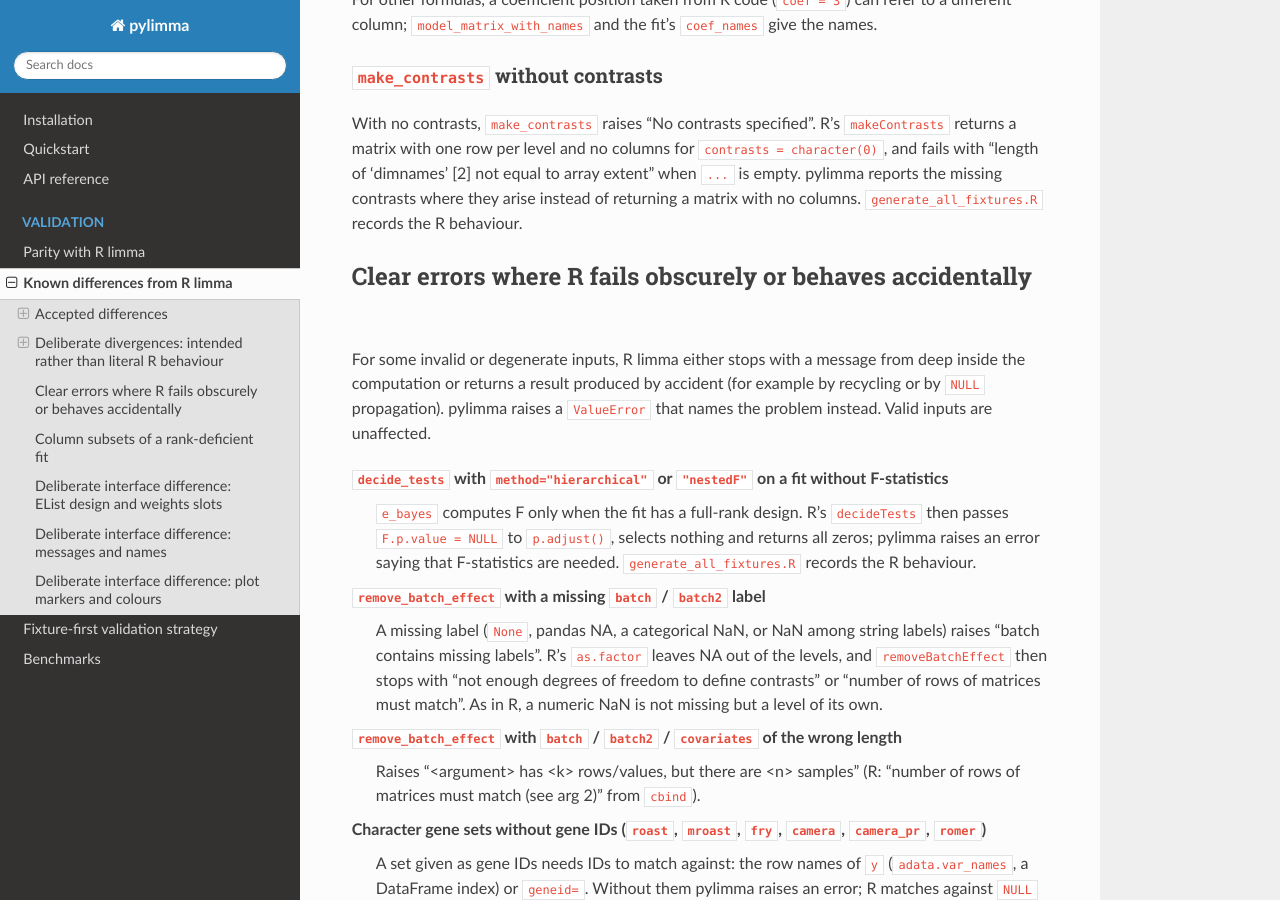
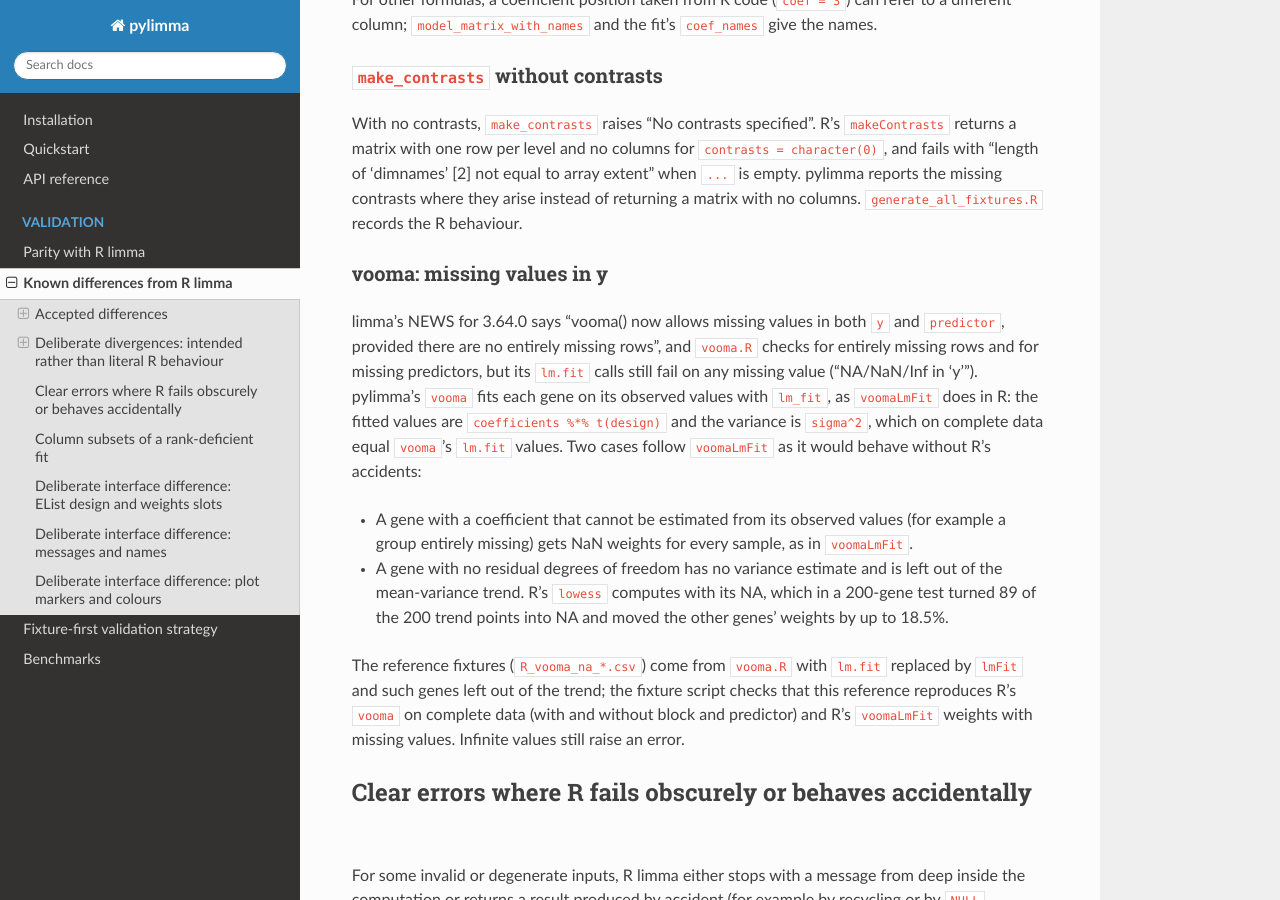
Before and after one commit to john-mulvey/pylimma, a Sphinx documentation site: the page built from docs/validation/known_differences.rst, in a window 1280 px wide and 900 px high, scrolled down 6926 px. Built offline with Sphinx 7.4.7 and the Read the Docs theme 3.1.0, drawn with Linux system fonts in a browser that asks for light colours; pages that are not in the unit, such as notebooks, are missing from menus.

Commit message:
vooma: accept missing values, as limma intends
limma's NEWS for 3.64.0 says vooma allows missing values in y and the
predictor, and vooma.R checks for entirely missing rows and NA
predictors, but its lm.fit calls still fail on any NA. pylimma raised a
clear error, as R fails. vooma now fits each gene on its observed values
with lm_fit when y has missing values, as voomaLmFit does in R: fitted
values from the coefficients and the variance from sigma, which equal
vooma's lm.fit values on complete data (complete data keep the lm.fit
path). As John decided: a gene with no residual df is left out of the
variance trend (R's lowess computes with its NA, which moved other genes'
weights by up to 18.5% in a test), and a gene with a coefficient that
cannot be estimated gets NaN weights, as in voomaLmFit. Infinite values
still raise.

The R reference is vooma.R with lm.fit replaced by lmFit; the fixture
script checks that it reproduces R's vooma on complete data (with and
without block and predictor) and voomaLmFit's weights with missing
values. Recorded under deliberate divergences in known_differences.rst.

```diff
--- a/docs/validation/known_differences.rst
+++ b/docs/validation/known_differences.rst
@@ -377,6 +377,35 @@ With no contrasts, ``make_contrasts`` raises "No contrasts specified". R's
 equal to array extent" when ``...`` is empty. pylimma reports the missing
 contrasts where they arise instead of returning a matrix with no columns.
 ``generate_all_fixtures.R`` records the R behaviour.
+
+vooma: missing values in y
+~~~~~~~~~~~~~~~~~~~~~~~~~~
+
+limma's NEWS for 3.64.0 says "vooma() now allows missing values in both
+``y`` and ``predictor``, provided there are no entirely missing rows",
+and ``vooma.R`` checks for entirely missing rows and for missing
+predictors, but its ``lm.fit`` calls still fail on any missing value
+("NA/NaN/Inf in 'y'"). pylimma's ``vooma`` fits each gene on its
+observed values with ``lm_fit``, as ``voomaLmFit`` does in R: the fitted
+values are ``coefficients %*% t(design)`` and the variance is
+``sigma^2``, which on complete data equal ``vooma``'s ``lm.fit`` values.
+Two cases follow ``voomaLmFit`` as it would behave without R's
+accidents:
+
+* A gene with a coefficient that cannot be estimated from its observed
+  values (for example a group entirely missing) gets NaN weights for
+  every sample, as in ``voomaLmFit``.
+* A gene with no residual degrees of freedom has no variance estimate
+  and is left out of the mean-variance trend. R's ``lowess`` computes
+  with its NA, which in a 200-gene test turned 89 of the 200 trend points
+  into NA and moved the other genes' weights by up to 18.5%.
+
+The reference fixtures (``R_vooma_na_*.csv``) come from ``vooma.R`` with
+``lm.fit`` replaced by ``lmFit`` and such genes left out of the trend;
+the fixture script checks that this reference reproduces R's ``vooma``
+on complete data (with and without block and predictor) and R's
+``voomaLmFit`` weights with missing values. Infinite values still raise
+an error.
 
 Clear errors where R fails obscurely or behaves accidentally
 ------------------------------------------------------------
```
Also changed, not shown: CHANGELOG.md (+7 -3 lines), 9 other files.
